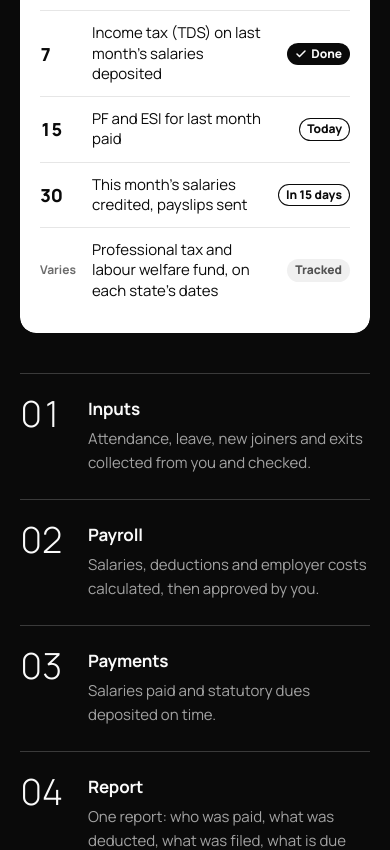
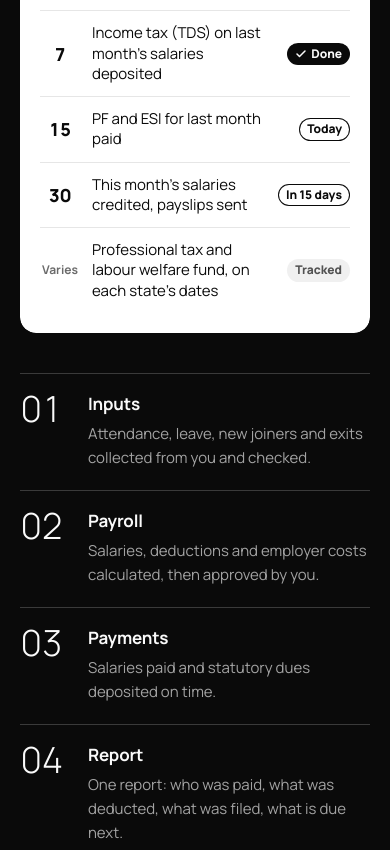
Before and after one commit to Varunsai2000/pavaniit-com, a Next.js app: page / in a window 390 px wide. Shown: the part 4020-4870 px from the top of the page. Built offline with nearby package versions, Linux system fonts and the light colour scheme.

Commit message:
Monthly calendar section: columns start and end level; calendar spans the card

```diff
--- a/src/app/globals.css
+++ b/src/app/globals.css
@@ -269,21 +269,21 @@ table { font-variant-numeric: tabular-nums; }
 .on-ink { background: var(--color-ink); color: var(--color-on-inverse); }
 .on-ink .h2 { color: var(--color-on-inverse); }
 .on-ink .lead { color: var(--color-on-inverse-2); }
-.cycle { display: grid; grid-template-columns: var(--grid-half); gap: var(--space-10) var(--grid-gap); align-items: start; }
-.cycle-steps { list-style: none; display: grid; border-top: var(--border-hairline) solid var(--color-inverse-line); }
-.cycle-steps li { display: grid; grid-template-columns: var(--col-step) minmax(0, 1fr); gap: var(--space-5); padding-block: var(--space-6); border-bottom: var(--border-hairline) solid var(--color-inverse-line); }
+.cycle { display: grid; grid-template-columns: var(--grid-half); gap: var(--space-10) var(--grid-gap); align-items: stretch; }
+.cycle-steps { list-style: none; display: grid; grid-auto-rows: 1fr; border-top: var(--border-hairline) solid var(--color-inverse-line); }
+.cycle-steps li { display: grid; grid-template-columns: var(--col-step) minmax(0, 1fr); align-items: start; gap: var(--space-5); padding-block: calc(var(--fluid-card) - var(--border-hairline)) var(--fluid-card); border-bottom: var(--border-hairline) solid var(--color-inverse-line); }
 .cycle-n { font-size: var(--text-5xl); font-weight: var(--weight-light); line-height: var(--leading-numeral); letter-spacing: var(--tracking-display); color: var(--color-on-inverse); font-variant-numeric: tabular-nums; }
 .cycle-steps .h4 { color: var(--color-on-inverse); }
 .cycle-steps p { margin-top: var(--space-1-5); color: var(--color-on-inverse-2); font-size: var(--text-md); max-width: var(--measure-step); }
-.on-ink .month { background: transparent; padding: 0; }
-@media (max-width: 960px) { .cycle { grid-template-columns: minmax(0, 1fr); } }
+@media (max-width: 960px) { .cycle { grid-template-columns: minmax(0, 1fr); } .cycle-steps { grid-auto-rows: auto; } }
 @media (max-width: 480px) { .cycle-steps li { grid-template-columns: var(--col-step-sm) minmax(0, 1fr); gap: var(--space-4); } .cycle-n { font-size: var(--text-4xl); } }
 
 .month { position: relative; border-radius: var(--radius-card); background: var(--color-inverse); padding: var(--fluid-tray); overflow: hidden; }
+.on-ink .month { background: transparent; padding: 0; }
 .month-card { position: relative; border-radius: var(--radius-card); background: var(--color-bg); color: var(--color-ink); padding: var(--fluid-card); box-shadow: var(--shadow-float); }
 .month-head { display: flex; justify-content: space-between; align-items: baseline; gap: var(--space-3); flex-wrap: wrap; }
 .month-name { font-size: var(--text-2xl); font-weight: var(--weight-heavy); letter-spacing: var(--tracking-heading); }
-.month-grid { display: grid; grid-template-columns: repeat(7, minmax(0, 1fr)); gap: var(--space-1); margin-block: var(--space-5) var(--space-3); font-variant-numeric: tabular-nums; }
+.month-grid { display: grid; grid-template-columns: repeat(7, minmax(0, var(--size-day))); justify-content: space-between; gap: var(--space-1) 0; margin-block: var(--space-5) var(--space-3); font-variant-numeric: tabular-nums; }
 .month-dow { text-align: center; font-size: var(--text-xs); font-weight: var(--weight-bold); color: var(--color-ink-3); padding-bottom: var(--space-1); }
 .month-day { display: grid; place-items: center; width: 100%; max-width: var(--size-day); aspect-ratio: 1; margin-inline: auto; border-radius: var(--radius-pill); font-size: var(--text-sm); font-weight: var(--weight-semibold); }
 .month-day.is-past { color: var(--color-ink-3); font-weight: var(--weight-medium); }
@@ -291,7 +291,8 @@ table { font-variant-numeric: tabular-nums; }
 .month-day.is-due { background: var(--color-bg); box-shadow: inset 0 0 0 var(--border-strong) var(--color-ink); font-weight: var(--weight-heavy); color: var(--color-ink); }
 .month-day.is-due.is-done { background: var(--color-ink); box-shadow: none; color: var(--color-on-inverse); }
 .month-list { list-style: none; display: grid; }
-.month-list li { display: grid; grid-template-columns: var(--col-day) minmax(0, 1fr) auto; gap: var(--space-3); align-items: center; padding-block: var(--space-3); border-top: var(--border-hairline) solid var(--color-line); font-size: var(--text-md); line-height: var(--leading-ui); }
+.month-list li { display: grid; grid-template-columns: var(--size-day) minmax(0, 1fr) auto; gap: var(--space-3); align-items: center; padding-block: var(--space-3); border-top: var(--border-hairline) solid var(--color-line); font-size: var(--text-md); line-height: var(--leading-ui); }
+.month-list li > :first-child { justify-self: center; text-align: center; }
 .month-list .d { font-size: var(--text-lg); font-weight: var(--weight-heavy); font-variant-numeric: tabular-nums; }
 .month-list .d-small { font-size: var(--text-xs); font-weight: var(--weight-bold); color: var(--color-ink-3); }
 
--- a/src/app/tokens.css
+++ b/src/app/tokens.css
@@ -125,7 +125,7 @@
   --fluid-page-bottom: clamp(var(--space-10), 5vw, var(--space-20)); /* page hero, bottom */
   --fluid-band: clamp(var(--space-10), 5vw, var(--space-16)); /* service blocks, CTA band */
   --fluid-card-lg: clamp(var(--space-6), 3.5vw, var(--space-10)); /* enquiry form card */
-  --fluid-card: clamp(var(--space-5), 3vw, var(--space-7)); /* calendar card */
+  --fluid-card: clamp(var(--space-5), 3vw, var(--space-7)); /* calendar card; the home steps beside it use the same inset */
   --fluid-tray: clamp(var(--space-4), 3vw, var(--space-8)); /* dark tray around the calendar */
   --fluid-done: clamp(var(--space-7), 4vw, var(--space-12)); /* form sent state */
   --fluid-footer-gap: clamp(var(--space-12), 6vw, var(--space-24)); /* space above the footer */
@@ -226,7 +226,7 @@
   --size-avatar: 64px;      /* person placeholder */
   --size-thumb-w: 76px;     /* services menu thumbnail */
   --size-thumb-h: 57px;
-  --size-day: 40px;         /* calendar day cell, max */
+  --size-day: 40px;         /* calendar day cell, max; also the list's date column, so dates sit under Monday */
   --size-chevron: 12px;     /* select arrow, FAQ marker */
   --size-art-min: 200px;    /* next-stage card art, min height */
   --size-hero-visual-min: 420px; /* hero picture never gets shorter than this beside the copy */
@@ -234,7 +234,6 @@
 
   /* ---- Label columns in grid rows ---- */
   --col-date: 1.75rem;      /* day number in filings rows */
-  --col-day: 2.5rem;        /* day number in calendar list */
   --col-index-sm: 2.75rem;  /* ledger number, phones */
   --col-index: 4rem;        /* ledger number */
   --col-step-sm: 3.25rem;   /* big step numeral, phones */
```
Also changed, not shown: 1 other file (tests, documents, lock files or other folders).
